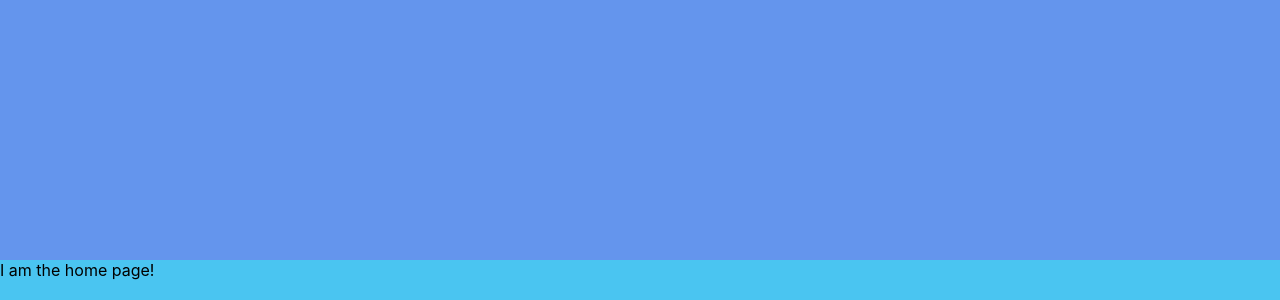
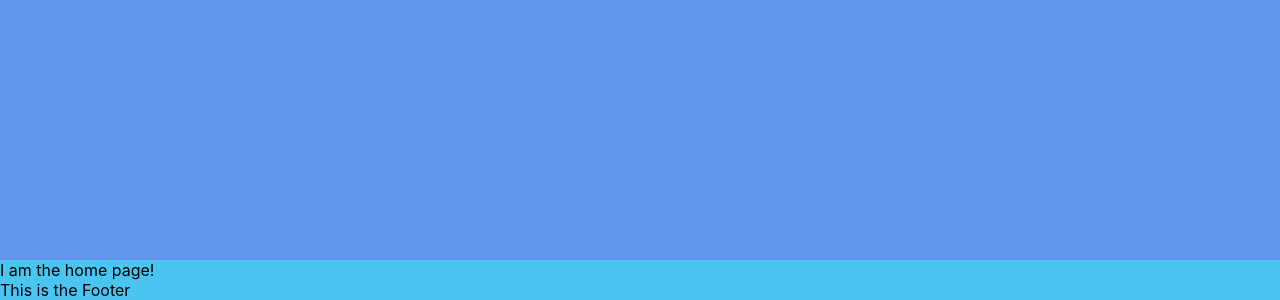
Before and after one commit to GiacomoSorbi/UrsulaKesek-module-ii, a React (Create React App) app: page / in a window 1280 px wide. Shown: the part 790-1090 px from the top of the page. Built offline with nearby package versions, Linux system fonts and the light colour scheme; a web font is replaced by a local one.

Commit message:
created footer

```diff
--- /dev/null
+++ b/src/components/Footer/Footer.css
@@ -0,0 +1,4 @@
+.footer{
+    height:100px;
+    background-color: rgba(78, 211, 12, 0.755);
+}
--- /dev/null
+++ b/src/components/Footer/index.jsx
@@ -0,0 +1,6 @@
+import React from 'react';
+const Footer=()=>(
+    <div className="footer">This is the Footer</div>
+
+)
+export default Footer;
--- a/src/components/index.jsx
+++ b/src/components/index.jsx
@@ -1,2 +1,3 @@
 export{default as NavBar} from "./NavBar";
 export{default as Header} from "./Header";
+export{default as Footer} from "./Footer";
--- a/src/index.js
+++ b/src/index.js
@@ -6,6 +6,7 @@ import * as serviceWorker from "./serviceWorker";
 import { BrowserRouter as Router } from "react-router-dom";
 import { NavBar } from "./components";
 import {Header } from "./components";
+import {Footer } from "./components";
 
 ReactDOM.render(
   <Router>
@@ -13,6 +14,7 @@ ReactDOM.render(
       <Header/>
       <NavBar/>
       <App />
+      <Footer/>
     </React.StrictMode>
   </Router>,
   document.getElementById("root")
```
